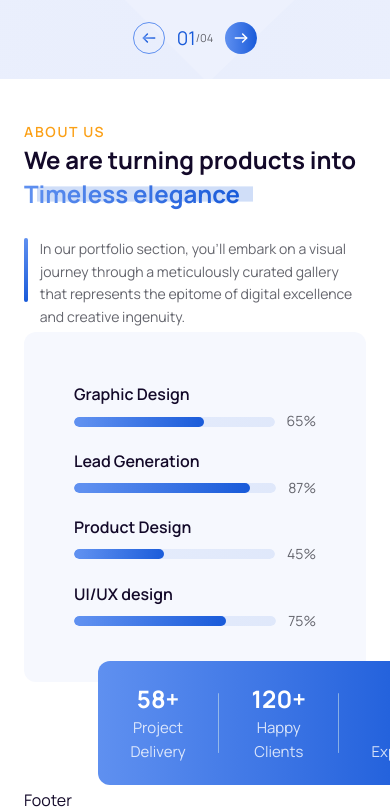
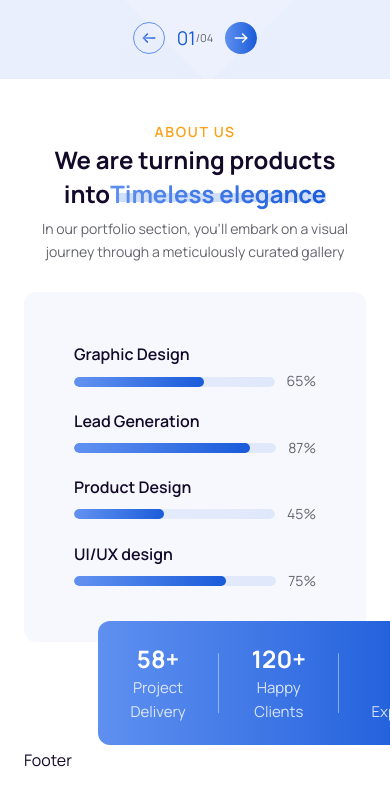
Before and after one commit to Sohana-Karniz-Mimmi/WebWhiz, a Next.js app: page / in a window 390 px wide. Shown: the part 1343-2155 px from the top of the page. After the commit the page ends 2115 px from the top, so only its background shows below. Built offline with nearby package versions, Linux system fonts and the light colour scheme.

Commit message:
responsive about sectin heading part

```diff
--- a/src/components/Home/About/About.tsx
+++ b/src/components/Home/About/About.tsx
@@ -11,25 +11,29 @@ const About = () => {
         <Text className="xl:pl-1" variant="caption">
           About us
         </Text>
-        <div className="flex lg:flex-row flex-col justify-between lg:gap-[81px] gap-5">
-          <div className="md:w-[554px] w-full xl:pt-[3px]">
-            <Text variant="title">
+        <div className="flex md:flex-row flex-col justify-between lg:gap-[81px] md:gap-[39px] gap-[8px]">
+          <Text
+            className="lg:max-w-[554px] md:max-w-[330px] max-w-[327px] xl:pt-[3px]"
+            variant="title"
+          >
             We are turning products into
             <GradientHeading
               className="xl:pl-0"
-                imgClass="h-[16px] left-[13px]"
-                width={343}
+              imgClass="lg:h-[16px] md:h-[12px] h-[9px] w-[210px] md:w-[245px] lg:w-[343px] xl:left-[13px] left-[6px]"
             >
               Timeless elegance
             </GradientHeading>
           </Text>
-          </div>
-          <div className="flex gap-[12px] mt-[8px]">
-            <VerticalDivider className="w-[4px] h-[64px]" />
-            <Text className="md:w-[489px] w-full xl:pl-[2px]">
+          <div className="flex gap-[12px] xl:mt-[8px]">
+            <VerticalDivider className="hidden md:block w-[4px] md:h-[54px] lg:h-[64px]" />
+            <Text className="hidden md:block lg:max-w-[489px] md:max-w-[489px] w-full xl:pl-[2px] line-clamp-2">
               In our portfolio section, you'll embark on a visual journey
               through a meticulously curated gallery that represents the epitome
               of digital excellence and creative ingenuity.
+            </Text>
+            <Text className="block md:hidden max-w-[327px] mx-auto text-center">
+              In our portfolio section, you'll embark on a visual journey
+              through a meticulously curated gallery
             </Text>
           </div>
         </div>
--- a/src/components/Home/Portfolio/Portfolio.tsx
+++ b/src/components/Home/Portfolio/Portfolio.tsx
@@ -114,7 +114,7 @@ const Portfolio = () => {
       {/* Content Container */}
       <div className="lg:pt-[80px] md:pt-[32px] pt-[24px]">
         <div className="custom_container lg:pb-[40px] md:pb-[32px] pb-[24px]">
-          <Text className="xl:pl-1 md:text-start text-center" variant="caption">
+          <Text className="xl:pl-1" variant="caption">
             portfolio
           </Text>
 
@@ -144,10 +144,7 @@ const Portfolio = () => {
           {/* Tablet  */}
           <div className="flex lg:hidden md:flex-row flex-col justify-between lg:gap-0">
             {/* title */}
-            <Text
-              className="md:max-w-[339px] md:ml-0 md:mr-auto mx-auto w-[327px] md:text-start text-center"
-              variant="title"
-            >
+            <Text className="md:max-w-[339px] w-[327px]" variant="title">
               Discovering digital mastery and
               <GradientHeading
                 width={114}
--- a/src/ui/Text.tsx
+++ b/src/ui/Text.tsx
@@ -17,8 +17,8 @@ const Text = ({
 
   const variantClasses = {
     body: "md:text-[16px] text-[14px] text-body leading-[160%] lg:h-[78px] md:h-[54px] h-[44px]",
-    caption: "text-[14px] text-caption font-semibold leading-[160%] uppercase tracking-[1.68px]",
-    title: "lg:text-[40px] md:text-[28px] text-[24px] !font-bold text-primary leading-[140%]",
+    caption: "text-[14px] text-caption font-semibold leading-[160%] uppercase tracking-[1.68px] md:text-start text-center",
+    title: "lg:text-[40px] md:text-[28px] text-[24px] !font-bold text-primary leading-[140%] md:ml-0 md:mr-auto mx-auto md:text-start text-center",
     subtitle: "text-lg font-medium text-secondary",
   };
 
```
Lines whose indentation alone changed are shown as unchanged.
